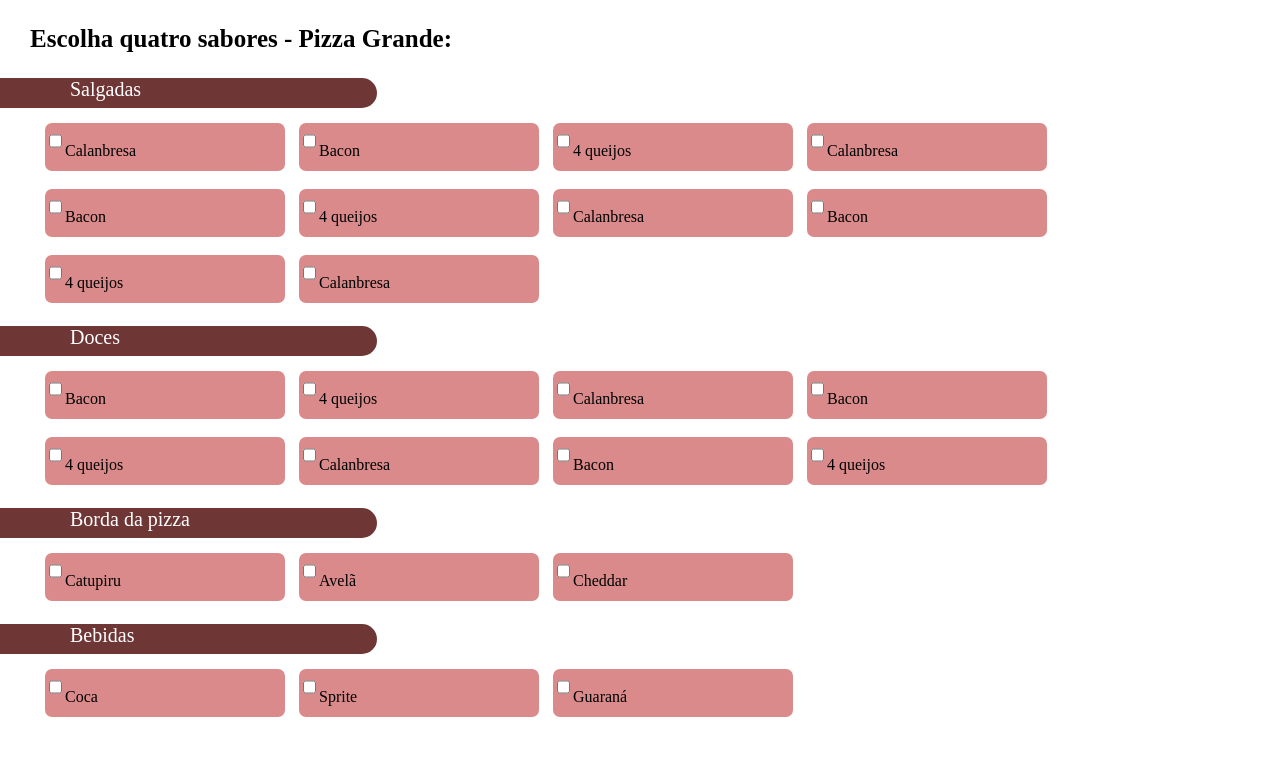
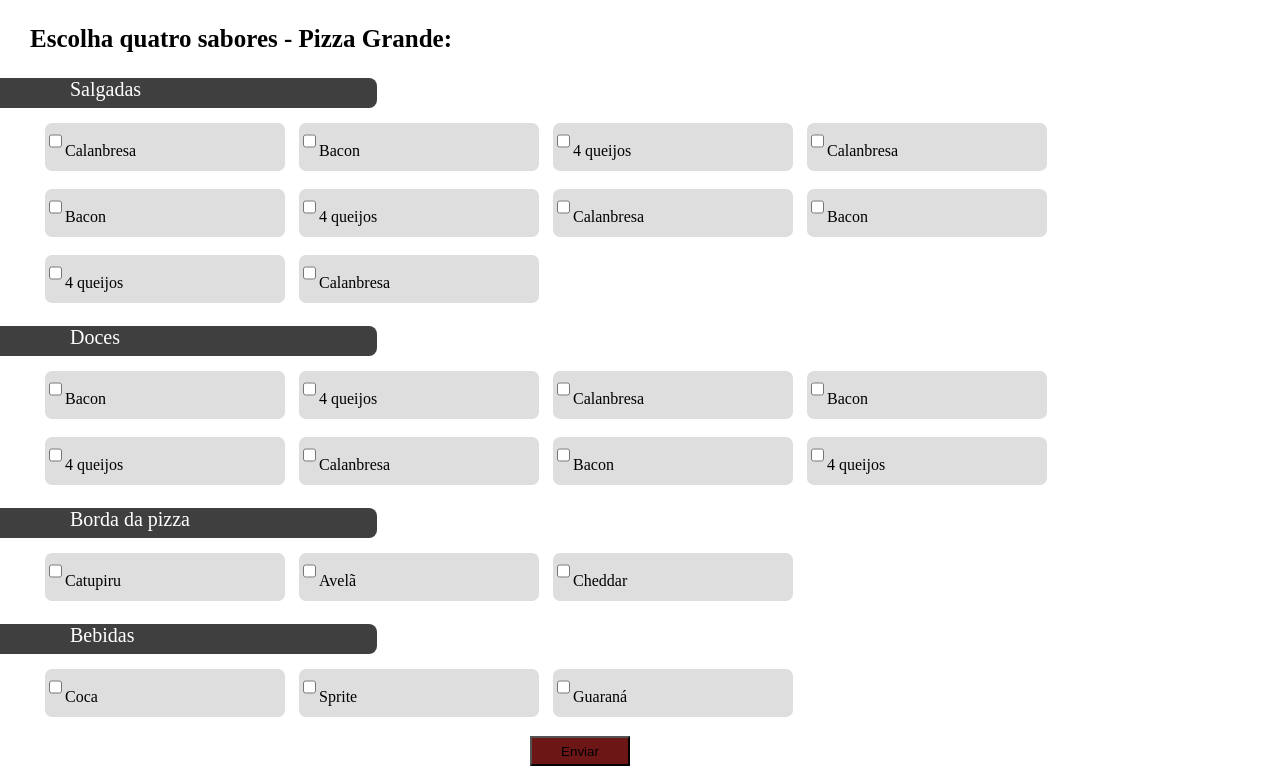
Before and after one commit to fabricioromanii/TrabalhoSiteProgII, a PHP site: page /paginaCardapioPizzaGrande.html in a window 1280 px wide. Shown: the part 55-821 px from the top of the page. Before the commit the page ends 772 px from the top, so only its background shows below. Run offline with PHP 8.4, Linux system fonts and the light colour scheme.

Commit message:
mudando promocoes

```diff
--- a/css/paginaCardapio.css
+++ b/css/paginaCardapio.css
@@ -4,14 +4,14 @@
 }
 
 .tituloItemCardapio{
-    background-color: rgb(111, 54, 54);
+    background-color: #3f3f3f;
     height: 30px;
     width: 30%;
     margin-left: -60px;
     padding-left: 90px;
     color:white;
     font-size:20px;
-    border-radius:20px;
+    border-radius:8px;
 }
 
 .listaSabores{
@@ -19,10 +19,22 @@
 }
 
 .listaSabores li{
-    background-color: #da8a8a;
+    background-color: #dfdede;
     display: inline-block;
     width:30vh;
     margin: 15px 5px 3px 5px;
     border-radius: 7px;
     cursor: pointer;
 }
+
+.botaoEnviar{
+    margin-left:530px;
+    height:30px;
+    width:100px;
+    background-color: rgb(109, 22, 22);
+}
+
+.botaoEnviar:hover{
+    background-color: rgb(158, 52, 52);
+    cursor: pointer;
+}
--- a/paginaCardapioPizzaGrande.html
+++ b/paginaCardapioPizzaGrande.html
@@ -86,6 +86,8 @@
 
     </ul>
 
+    <button class="botaoEnviar">Enviar</button>
+
 </body>
 
 </html>
```
Also changed, not shown: index.html (+9 -9 lines), img/Promoção-Pizza-Gigante.png (added), 1 other file.
